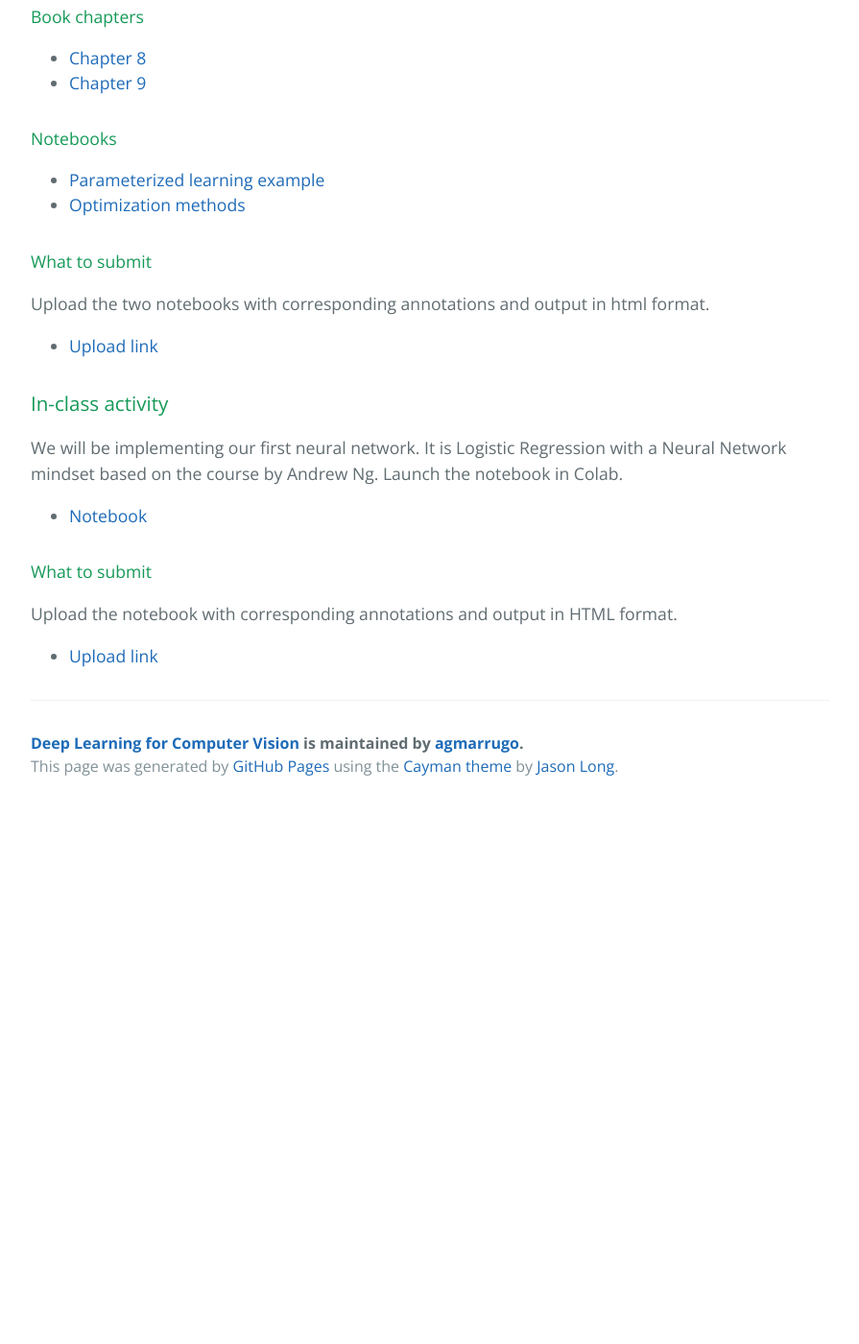
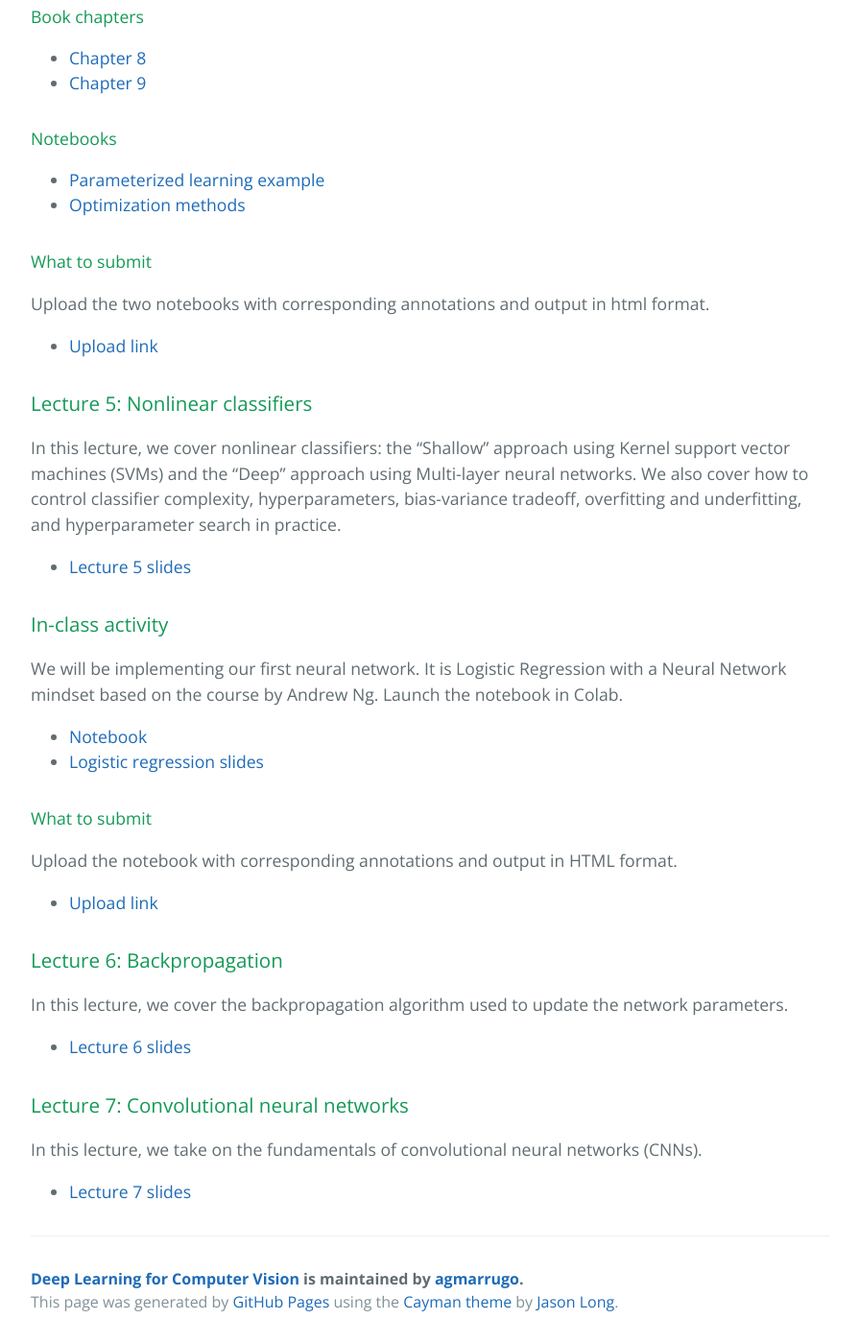
Before and after one commit to opi-lab/DL4CV, a Jekyll site: the page built from index.md, in a window 1280 px wide and 1400 px high, scrolled down 2529 px. Shown: the whole window at 96% size, without its empty margins (192-1087 px from the left). Built offline with Jekyll 4.4.1, drawn with Linux system fonts in a browser that asks for light colours; before the commit the page ends 3371 px from its top, so only the background shows below that.

Commit message:
Update index.md

```diff
--- a/index.md
+++ b/index.md
@@ -105,13 +105,32 @@ Upload the two notebooks with corresponding annotations and output in html forma
 
 - [Upload link](https://www.dropbox.com/request/LJt4Lvi0MHRhzUxNIO2z)
 
+### Lecture 5: Nonlinear classifiers
+
+In this lecture, we cover nonlinear classifiers: the “Shallow” approach using Kernel support vector machines (SVMs) and the “Deep” approach using Multi-layer neural networks. We also cover how to control classifier complexity, hyperparameters, bias-variance tradeoff, overfitting and underfitting, and hyperparameter search in practice.
+
+- [Lecture 5 slides]({{site.url}}lectures/lec05_nonlinear_classifiers.pdf)
+
 ### In-class activity
 
 We will be implementing our first neural network. It is Logistic Regression with a Neural Network mindset based on the course by Andrew Ng. Launch the notebook in Colab.
 
  - [Notebook](https://github.com/opi-lab/DL4CV/blob/main/notebooks/logistic_regression_example.ipynb)
+ - [Logistic regression slides](http://cs230.stanford.edu/files/C1M2.pdf)
 
 #### What to submit
 Upload the notebook with corresponding annotations and output in HTML format.
 
 - [Upload link](https://www.dropbox.com/request/TbGpgVmLv21E8CNtmpKb)
+
+### Lecture 6: Backpropagation
+
+In this lecture, we cover the backpropagation algorithm used to update the network parameters.
+
+- [Lecture 6 slides]({{site.url}}lectures/lec06_backprop.pdf)
+
+### Lecture 7: Convolutional neural networks
+
+In this lecture, we take on the fundamentals of convolutional neural networks (CNNs).
+
+- [Lecture 7 slides]({{site.url}}lectures/lec07_cnn.pdf)
```
